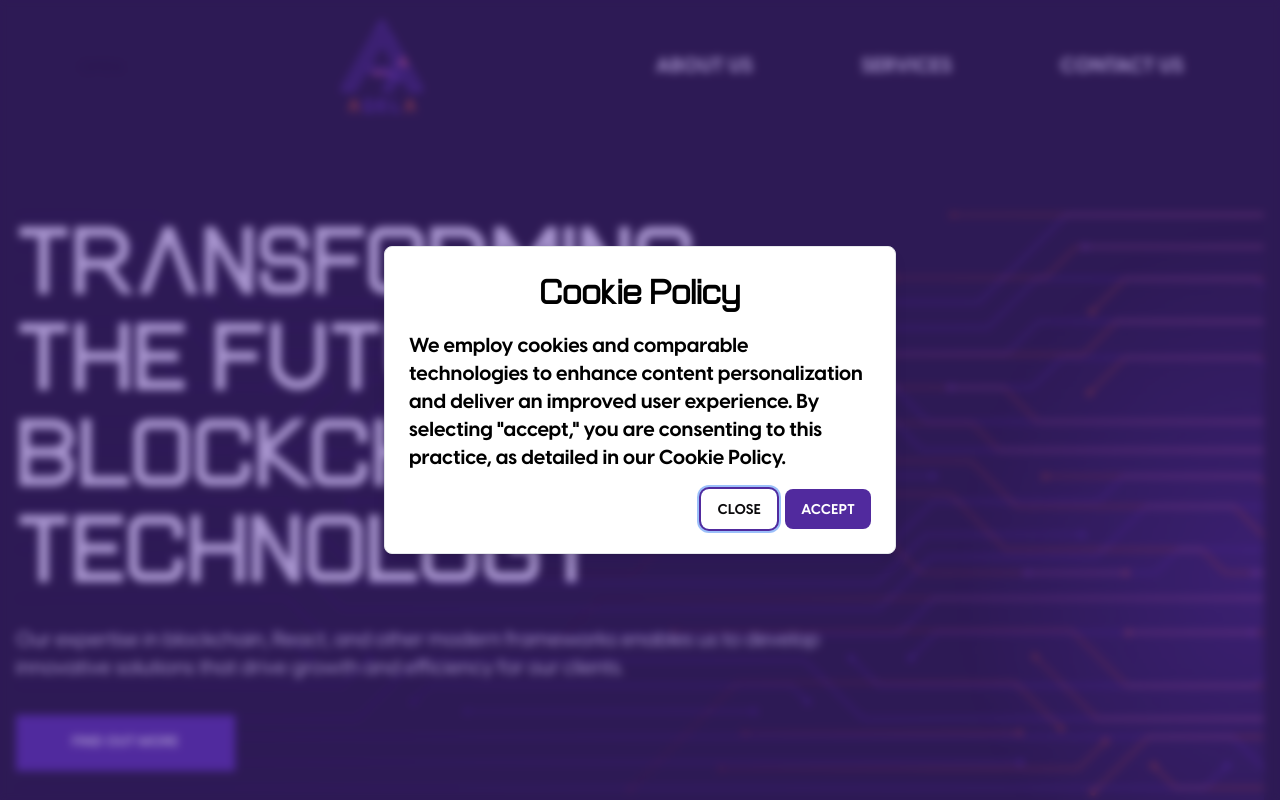
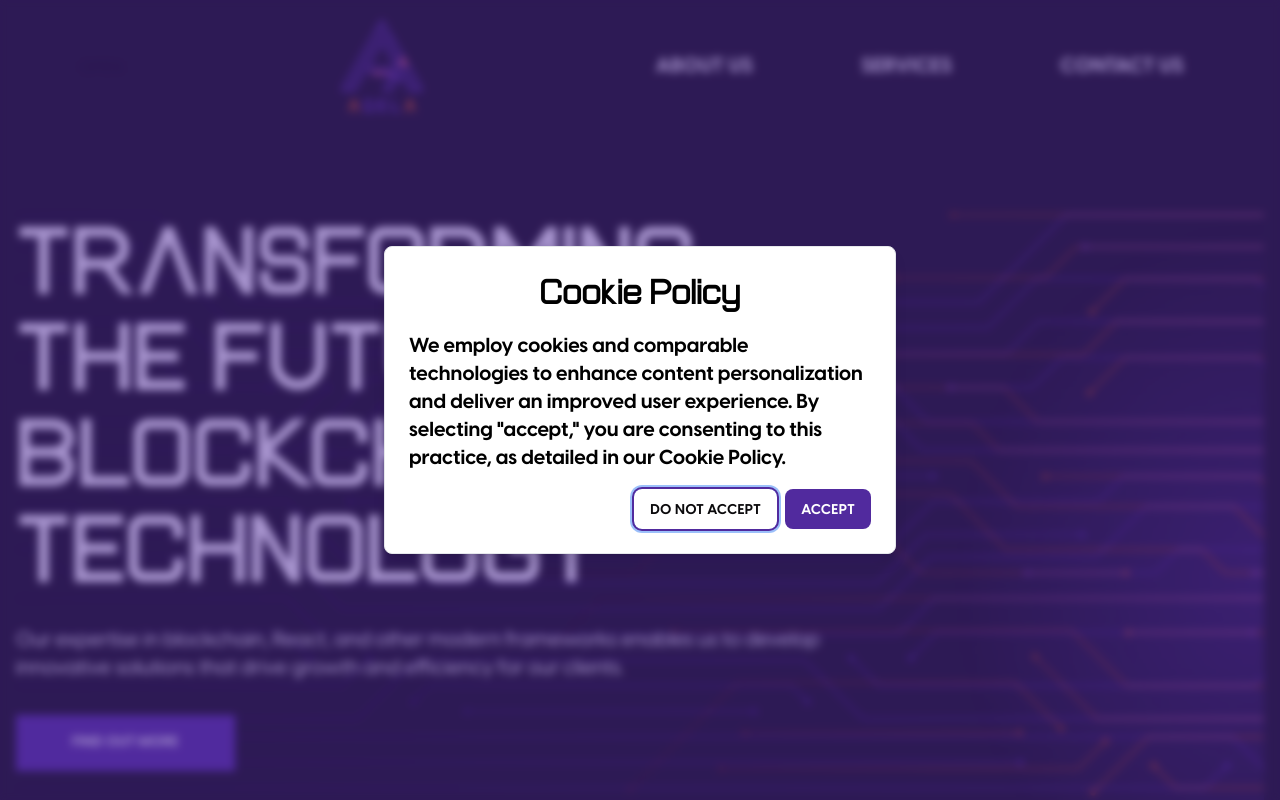
Before and after one commit to RavaszTamas/dev-nextjs, a Next.js app: page / in a window 1280 px wide. Shown: the top 800 px of the page. Built offline with nearby package versions, Linux system fonts and the light colour scheme.

Commit message:
small update

```diff
--- a/src/components/modals/cookie-consent-modal.tsx
+++ b/src/components/modals/cookie-consent-modal.tsx
@@ -33,7 +33,7 @@ const CookieConsentModal = () => {
             variant="ghost"
             className="flex rounded-lg pt-3 leading-3 text-primary-black"
           >
-            Close
+            Do not accept
           </Button>
           <Button
             onClick={() => setIsCookieAccepted("ACCEPTED")}
```
